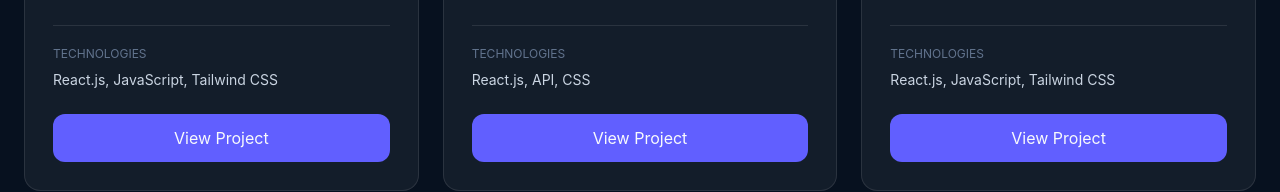
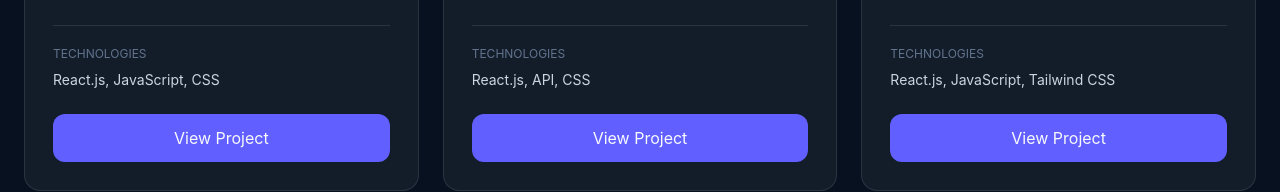
Before and after one commit to hassanalii-dev/React-Routing-Page, a React (Vite) app: page /projects in a window 1280 px wide. Shown: the part 553-745 px from the top of the page. Built offline with nearby package versions, Linux system fonts and the light colour scheme.

Commit message:
Portfolio

```diff
--- a/src/pages/Projects.jsx
+++ b/src/pages/Projects.jsx
@@ -9,7 +9,7 @@ function Projects() {
       category: "AI Web Application",
       description:
         "A modern chatbot web application with an interactive user-friendly interface.",
-      technologies: "React.js, JavaScript, Tailwind CSS",
+      technologies: "React.js, JavaScript, CSS",
       link: "https://chatbot-by-hassan-alii.vercel.app/",
     },
     {
```
